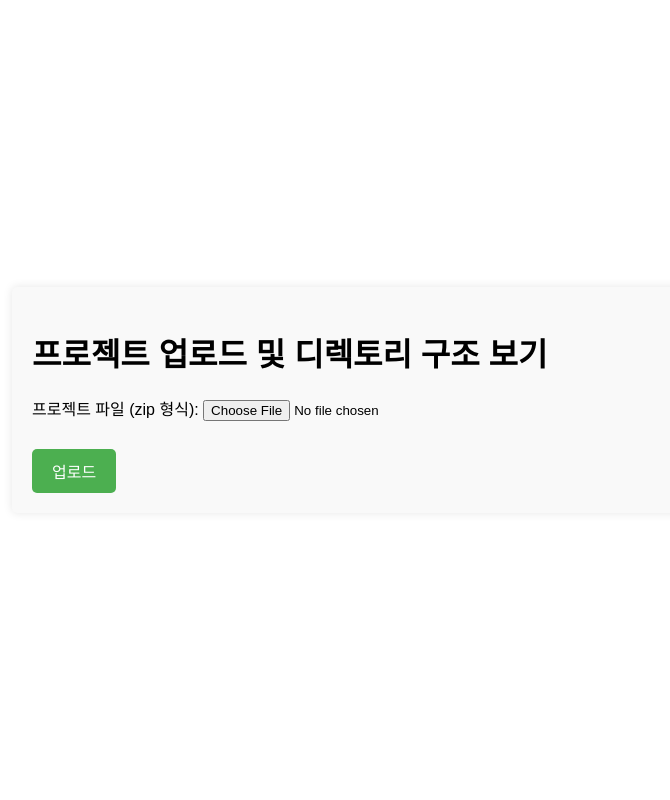
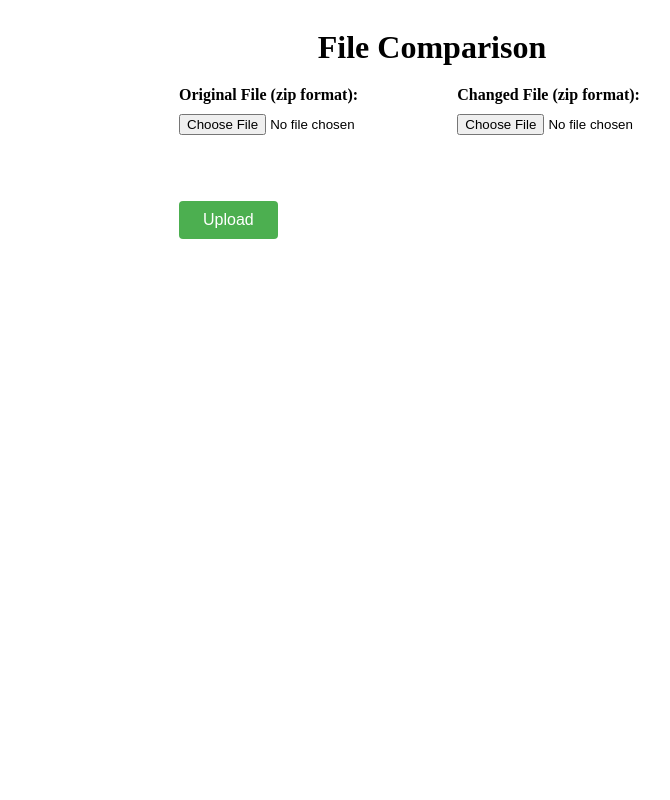
Before and after one commit to Devs-Of-Kosmo/flask, a Flask app: page / in a window 1280 px wide. Shown: the whole page, without its empty margins (208-878 px from the left). Run offline with Flask 3, Linux system fonts and the light colour scheme; parts of the project's set-up code (start-up, migrations or seed data) failed here and were passed over.

Commit message:
06/28/div

```diff
--- a/flask/website/main/routes.py
+++ b/flask/website/main/routes.py
@@ -2,7 +2,7 @@ import os
 import zipfile
 import tempfile
 import shutil
-from flask import render_template, request, jsonify, Blueprint
+from flask import render_template, request, jsonify, Blueprint, Markup
 
 main = Blueprint('main', __name__)
 UPLOAD_FOLDER = tempfile.mkdtemp()
@@ -13,66 +13,71 @@ def index():
 
 @main.route('/upload', methods=['POST'])
 def upload():
-    uploaded_file = request.files.get('project')
+    file1 = request.files.get('file1')
+    file2 = request.files.get('file2')
 
-    if not uploaded_file:
-        return jsonify(result="No file uploaded"), 400
+    if not file1 or not file2:
+        return jsonify(result="Both files must be uploaded"), 400
 
-    # Save the uploaded file
-    file_path = os.path.join(UPLOAD_FOLDER, uploaded_file.filename)
-    uploaded_file.save(file_path)
+    file1_path = os.path.join(UPLOAD_FOLDER, file1.filename)
+    file2_path = os.path.join(UPLOAD_FOLDER, file2.filename)
 
-    # Extract the uploaded file
-    project_dir = os.path.join(UPLOAD_FOLDER, os.path.splitext(uploaded_file.filename)[0])
-    with zipfile.ZipFile(file_path, 'r') as zip_ref:
-        zip_ref.extractall(project_dir)
+    file1.save(file1_path)
+    file2.save(file2_path)
 
-    # Get the top-level directory structure
-    dir_structure = get_top_level_structure(project_dir)
+    # Extract the uploaded files
+    dir1 = os.path.join(UPLOAD_FOLDER, os.path.splitext(file1.filename)[0])
+    dir2 = os.path.join(UPLOAD_FOLDER, os.path.splitext(file2.filename)[0])
 
-    return jsonify(result="File uploaded successfully", dir_structure=dir_structure, project_dir=project_dir)
+    with zipfile.ZipFile(file1_path, 'r') as zip_ref:
+        zip_ref.extractall(dir1)
+    with zipfile.ZipFile(file2_path, 'r') as zip_ref:
+        zip_ref.extractall(dir2)
 
-def get_top_level_structure(rootdir):
+    # Get the directory structures
+    dir1_structure = get_directory_structure_html(dir1)
+    dir2_structure = get_directory_structure_html(dir2)
+
+    combined_structure = Markup(f"""
+        <div class='structure-container'>
+            <div class='structure'>
+                <h3>Original File Structure</h3>
+                {dir1_structure}
+            </div>
+            <div class='structure'>
+                <h3>Changed File Structure</h3>
+                {dir2_structure}
+            </div>
+        </div>
+    """)
+
+    return jsonify(result="Files uploaded successfully", combined_structure=combined_structure)
+
+def get_directory_structure_html(rootdir):
     """
-    Creates a dictionary that represents the top-level folder structure of rootdir
+    Creates an HTML representation of the folder structure of rootdir
     """
-    dir_structure = {}
-    for item in os.listdir(rootdir):
-        item_path = os.path.join(rootdir, item)
-        if os.path.isdir(item_path):
-            dir_structure[item] = 'directory'
-        else:
-            dir_structure[item] = 'file'
-    return dir_structure
+    structure = "<ul class='directory-list'>"
+    for root, dirs, files in os.walk(rootdir):
+        if root == rootdir:
+            for dir_name in dirs:
+                structure += f"<li class='directory'>{dir_name}{get_subdirectories(os.path.join(root, dir_name))}</li>"
+            for file_name in files:
+                structure += f"<li class='file'>{file_name}</li>"
+            break  # Only process the top-level directory
+    structure += "</ul>"
+    return structure
 
-@main.route('/package', methods=['POST'])
-def package():
-    project_dir = request.form.get('project_dir')
-    package_name = request.form.get('package_name')
-
-    if not project_dir or not package_name:
-        return jsonify(result="Project directory or package name not specified"), 400
-
-    package_path = os.path.join(project_dir, package_name)
-
-    if not os.path.exists(package_path):
-        return jsonify(result="Specified package does not exist"), 400
-
-    dir_structure = get_directory_structure(package_path)
-
-    return jsonify(result="Package directory fetched successfully", dir_structure=dir_structure)
-
-def get_directory_structure(rootdir):
+def get_subdirectories(rootdir):
     """
-    Creates a nested dictionary that represents the folder structure of rootdir
+    Creates an HTML representation of subdirectories for a given directory
     """
-    dir_structure = {}
-    for dirpath, dirnames, filenames in os.walk(rootdir):
-        folder = os.path.relpath(dirpath, rootdir)
-        subdir = dir_structure
-        if folder != '.':
-            for part in folder.split(os.sep):
-                subdir = subdir.setdefault(part, {})
-        for filename in filenames:
-            subdir[filename] = None
-    return dir_structure
+    structure = "<ul class='nested'>"
+    for root, dirs, files in os.walk(rootdir):
+        for dir_name in dirs:
+            structure += f"<li class='directory'>{dir_name}{get_subdirectories(os.path.join(root, dir_name))}</li>"
+        for file_name in files:
+            structure += f"<li class='file'>{file_name}</li>"
+        break  # Only process the immediate subdirectories
+    structure += "</ul>"
+    return structure
--- a/flask/website/static/css/styles.css
+++ b/flask/website/static/css/styles.css
@@ -1,45 +1,90 @@
-body {
-    font-family: Arial, sans-serif;
+.container {
     display: flex;
     flex-direction: column;
     align-items: center;
-    justify-content: center;
-    min-height: 100vh;
+    width: 80%;
+    margin: 0 auto;
+}
+
+h1 {
+    margin-bottom: 20px;
+}
+
+.file-upload {
+    display: flex;
+    justify-content: space-between;
+    width: 100%;
+    margin-bottom: 20px;
+}
+
+.upload-section {
+    width: 45%;
+    position: relative;
+}
+
+.upload-label {
+    cursor: pointer;
+    display: block;
+    margin-bottom: 10px;
+    font-size: 16px;
+    font-weight: bold;
+    text-align: left;
+}
+
+.file-input {
+    display: block;
+    margin-bottom: 10px;
+}
+
+.styled-button {
+    background-color: #4CAF50;
+    border: none;
+    color: white;
+    padding: 10px 24px;
+    text-align: center;
+    text-decoration: none;
+    display: inline-block;
+    font-size: 16px;
+    cursor: pointer;
+    border-radius: 4px;
+}
+
+.results {
+    width: 100%;
+    margin-top: 20px;
+}
+
+.structure-container {
+    display: flex;
+    justify-content: space-between;
+}
+
+.structure {
+    width: 45%;
+    border: 1px solid #ccc;
+    padding: 10px;
+    box-shadow: 0 0 10px rgba(0, 0, 0, 0.1);
+    background-color: #f9f9f9;
+}
+
+.structure h3 {
+    margin-top: 0;
+}
+
+ul.directory-list, ul.nested {
+    list-style-type: none;
+    padding-left: 20px;
     margin: 0;
 }
-.container {
-    max-width: 800px;
-    width: 100%;
-    padding: 20px;
-    box-shadow: 0 0 10px rgba(0, 0, 0, 0.1);
-    background-color: #f9f9f9;
-    border-radius: 5px;
+
+ul.nested {
+    display: none;
 }
-.textareas {
-    display: flex;
-    gap: 10px;
+
+li.directory {
+    cursor: pointer;
 }
-textarea {
-    width: 100%;
-    height: 150px;
-    padding: 10px;
-    font-size: 14px;
-    border: 1px solid #ccc;
-    border-radius: 5px;
+
+li.file {
+    margin-left: 20px;
 }
-button {
-    padding: 10px 20px;
-    font-size: 16px;
-    border: none;
-    border-radius: 5px;
-    background-color: #4CAF50;
-    color: white;
-    cursor: pointer;
-    margin-top: 10px;
-}
-button:hover {
-    background-color: #45a049;
-}
-.result {
-    margin-top: 20px;
-}
--- a/flask/website/templates/index.html
+++ b/flask/website/templates/index.html
@@ -1,24 +1,25 @@
 {% extends "base.html" %}
 
-{% block title %}Home{% endblock %}
+{% block title %}File Comparison{% endblock %}
 
 {% block content %}
 <div class="container">
-    <h1>프로젝트 업로드 및 디렉토리 구조 보기</h1>
+    <h1>File Comparison</h1>
     <form id="uploadForm" action="/upload" method="post" enctype="multipart/form-data">
-        <label for="project">프로젝트 파일 (zip 형식):</label>
-        <input type="file" name="project" required><br><br>
-        <button type="submit">업로드</button>
+        <div class="file-upload">
+            <div class="upload-section">
+                <label for="file1" class="upload-label">Original File (zip format):</label>
+                <input type="file" name="file1" id="file1" class="file-input" required><br><br>
+            </div>
+            <div class="upload-section">
+                <label for="file2" class="upload-label">Changed File (zip format):</label>
+                <input type="file" name="file2" id="file2" class="file-input" required><br><br>
+            </div>
+        </div>
+        <button type="submit" class="styled-button">Upload</button>
     </form>
-    <div id="directoryStructure"></div>
-    <div id="packageForm" style="display: none;">
-        <h2>패키지 선택</h2>
-        <form id="packageSelectForm" action="/package" method="post">
-            <input type="hidden" name="project_dir" id="projectDir">
-            <label for="package_name">패키지 이름:</label>
-            <input type="text" name="package_name" id="packageName" required><br><br>
-            <button type="submit">보기</button>
-        </form>
+    <div class="results" id="results">
+        <!-- Directory structure will be displayed here -->
     </div>
 </div>
 {% endblock %}
```
Also changed, not shown: flask/website/static/js/scripts.js (+13 -23 lines).
